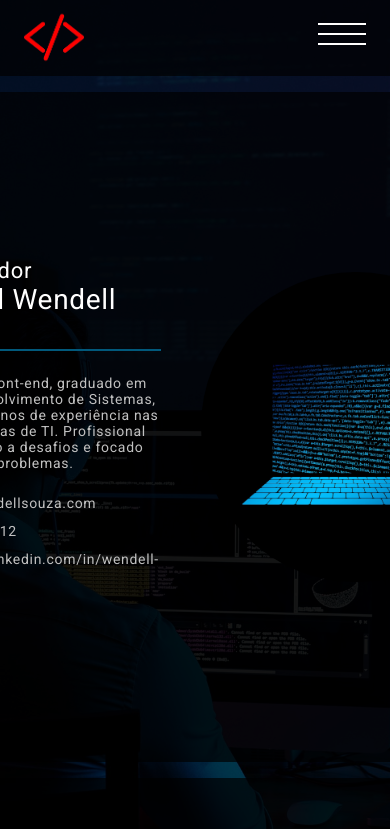
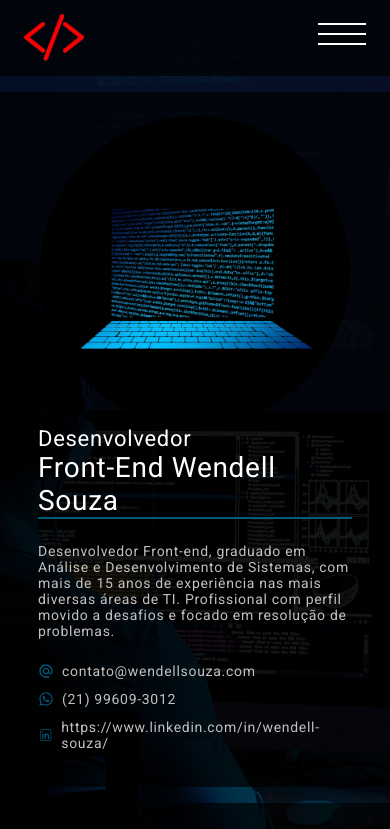
Before and after one commit to DevSou9/portfolio-wendell-souza, a React (Create React App) app: page / in a window 390 px wide. Shown: the top 829 px of the page. Built offline with nearby package versions, Linux system fonts and the light colour scheme.

Commit message:
feature/responsivo

```diff
--- a/src/components/Descricao/index.tsx
+++ b/src/components/Descricao/index.tsx
@@ -9,7 +9,7 @@ export const Descricao = () => {
   return (
     <DivContainers>
       <StyleDescricao id="IdDescricao">
-        <div>
+        <div className="divDescricao">
           <div className="divTitulo">
             <span className="spanTitulo">Desenvolvedor</span>
             <h3 className="h3Nome">Front-End Wendell Souza</h3>
--- a/src/components/Descricao/style.ts
+++ b/src/components/Descricao/style.ts
@@ -1,14 +1,31 @@
 import styled from 'styled-components'
-import { colors } from '../../Global/variaveis'
+import { breakpoints, colors } from '../../Global/variaveis'
 
 export const StyleDescricao = styled.div`
-  /* min-height: 70vh; */
   height: calc(90vh - 138px);
   display: grid;
   grid-template-columns: 2fr 3fr;
   column-gap: 40px;
   align-items: center;
   justify-content: center;
+
+  @media (max-width: ${breakpoints.mobile}) {
+    grid-template-columns: 1fr;
+    height: auto;
+
+    .divDescricao {
+      order: 2;
+    }
+
+    .divGridHero {
+      order: 1;
+      justify-content: center;
+    }
+  }
+
+  @media ((max-width: ${breakpoints.tablet}) and (min-width: ${breakpoints.mobile})) {
+    height: auto;
+  }
 
   padding: 0 24px;
 
@@ -47,6 +64,10 @@ export const StyleDescricao = styled.div`
     width: 100%;
     display: flex;
     justify-content: flex-end;
+
+    @media (max-width: ${breakpoints.mobile}) {
+      justify-content: center;
+    }
   }
 
   .hero {
--- a/src/components/GitHub/index.tsx
+++ b/src/components/GitHub/index.tsx
@@ -11,11 +11,12 @@ export const GitHub = () => {
         </div>
 
         <DivGitHub>
-          <div>
-            Lorem, ipsum dolor sit amet consectetur adipisicing elit. Molestiae
-            fugit voluptatem sunt ut, deserunt beatae autem suscipit nihil sequi
-            et aspernatur in aperiam natus corrupti commodi illum possimus
-            consectetur excepturi!
+          <div className="divGitDescricao">
+            Dê uma olhada no meu GitHub e mergulhe nos projetos que refletem
+            minha jornada como desenvolvedor. De pequenas ferramentas a
+            aplicativos robustos, cada commit representa minha busca incessante
+            pela excelência técnica. Explore e descubra como transformo desafios
+            em soluções inovadoras.
           </div>
           <div>
             <div className="divImgGitHub">
--- a/src/components/GitHub/style.ts
+++ b/src/components/GitHub/style.ts
@@ -1,5 +1,5 @@
 import styled from 'styled-components'
-import { colors } from '../../Global/variaveis'
+import { breakpoints, colors } from '../../Global/variaveis'
 
 export const DivGitHub = styled.div`
   color: ${colors.gray};
@@ -9,10 +9,24 @@ export const DivGitHub = styled.div`
   align-items: center;
   padding: 24px;
 
+  @media (max-width: ${breakpoints.mobile}) {
+    grid-template-columns: 1fr;
+    justify-content: center;
+    .divGitDescricao {
+      order: 1;
+      text-align: center;
+    }
+  }
+
   font-size: 14px;
 
   .divImgGitHub {
     display: flex;
     justify-content: flex-end;
+
+    @media (max-width: ${breakpoints.mobile}) {
+      justify-content: center;
+      margin-bottom: 48px;
+    }
   }
 `
```
